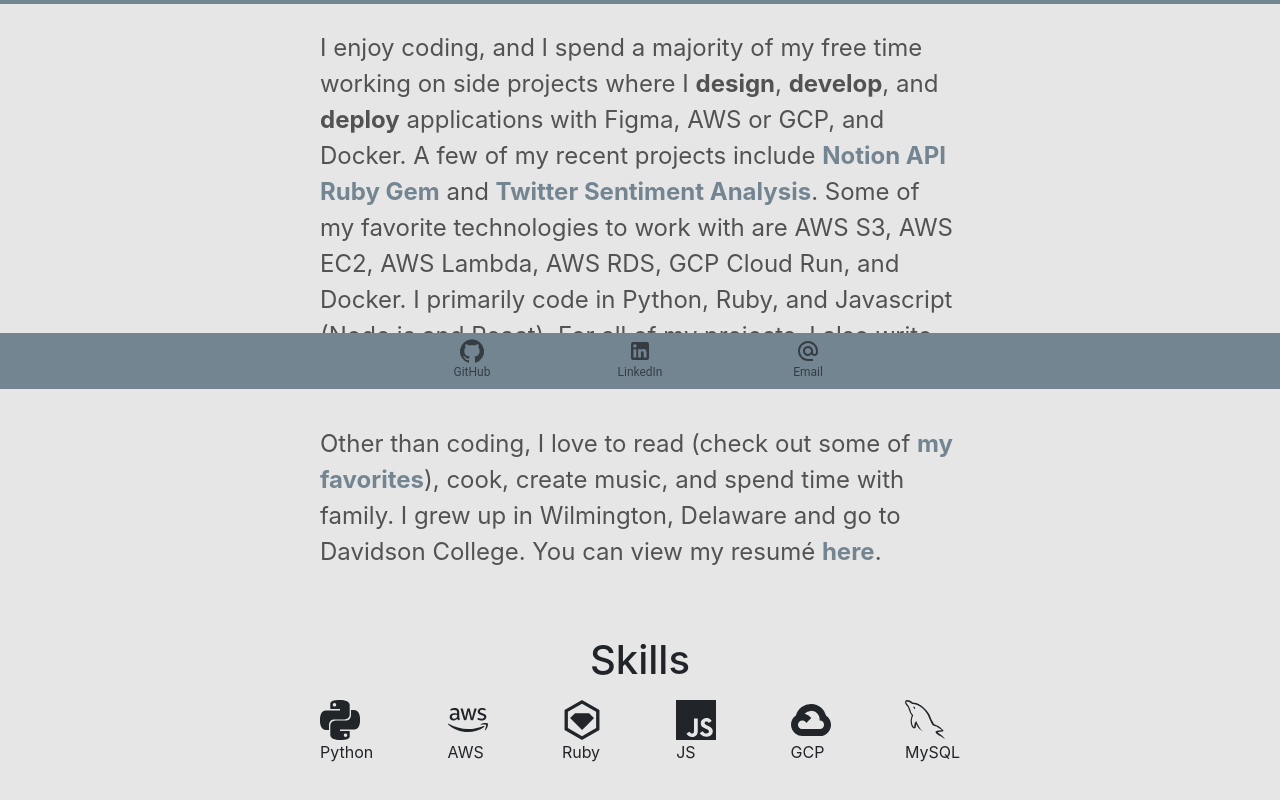
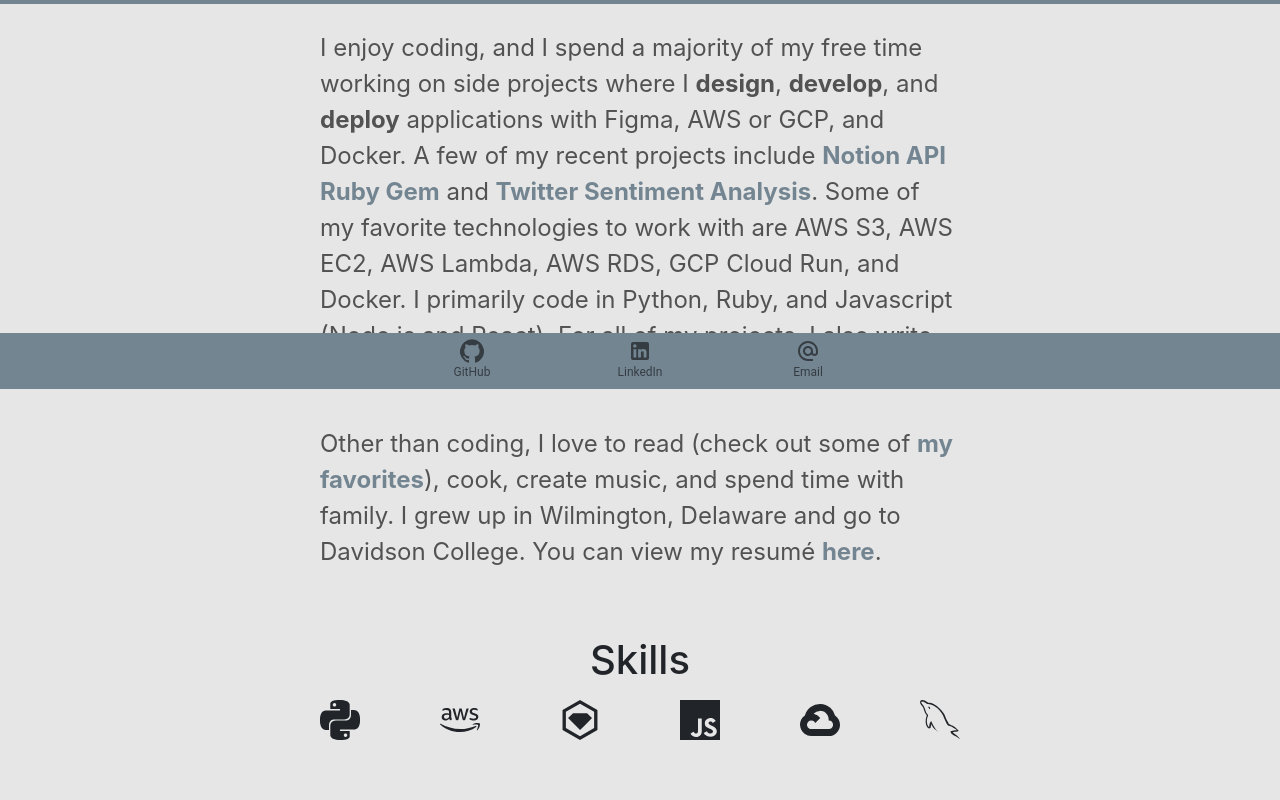
Before and after one commit to danmurphy1217/website, a React (Create React App) app: page /about in a window 1280 px wide. Shown: the part 411-1211 px from the top of the page. Built offline with nearby package versions, Linux system fonts and the light colour scheme.

Commit message:
remove text underneath, going to add tooltip instead

```diff
--- a/src/pages/contents/AboutMeIcons.js
+++ b/src/pages/contents/AboutMeIcons.js
@@ -1,42 +1,32 @@
-import {SiPython} from "react-icons/si";
-import {SiAmazonaws} from "react-icons/si"
-import {SiRubygems} from "react-icons/si"
-import {SiJavascript} from "react-icons/si"
-import {SiGooglecloud} from "react-icons/si"
-import {GrMysql} from "react-icons/gr"
+import { SiPython } from "react-icons/si";
+import { SiAmazonaws } from "react-icons/si";
+import { SiRubygems } from "react-icons/si";
+import { SiJavascript } from "react-icons/si";
+import { SiGooglecloud } from "react-icons/si";
+import { GrMysql } from "react-icons/gr";
 
 const AboutMeIcons = () => {
-    return (
-        <div style={{width: "50%"}}>
-            <h1 style={{textAlign: "center"}}>Skills</h1>
-            <div style={{display: "flex", justifyContent: "space-between",  margin: "1em 0", flexWrap: "wrap"}}>
-                <div>
-                    <SiPython size={40}/>
-                    <p>Python</p>
-                </div>
-                <div>
-                    <SiAmazonaws size={40}/>
-                    <p>AWS</p>
-                </div>
-                <div>
-                    <SiRubygems size={40}/>
-                    <p>Ruby</p>
-                </div>
-                <div>
-                    <SiJavascript size={40}/>
-                    <p>JS</p>
-                </div>
-                <div>
-                    <SiGooglecloud size={40}/>
-                    <p>GCP</p>
-                </div>
-                <div>
-                    <GrMysql size={40}/>
-                    <p>MySQL</p>
-                </div>
-            </div>
-        </div>
-    )
-}
+  return (
+    <div style={{ width: "50%" }}>
+      <h1 style={{ textAlign: "center" }}>Skills</h1>
+      <div
+        style={{
+          display: "flex",
+          justifyContent: "space-between",
+          margin: "1em 0",
+          flexWrap: "wrap",
+        }}
+      >
+        <SiPython size={40} />
+        <SiAmazonaws size={40} />
+        <SiRubygems size={40} />
+
+        <SiJavascript size={40} />
+        <SiGooglecloud size={40} />
+        <GrMysql size={40} />
+      </div>
+    </div>
+  );
+};
 
 export default AboutMeIcons;
```
Also changed, not shown: 1 other file (tests, documents, lock files or other folders).
